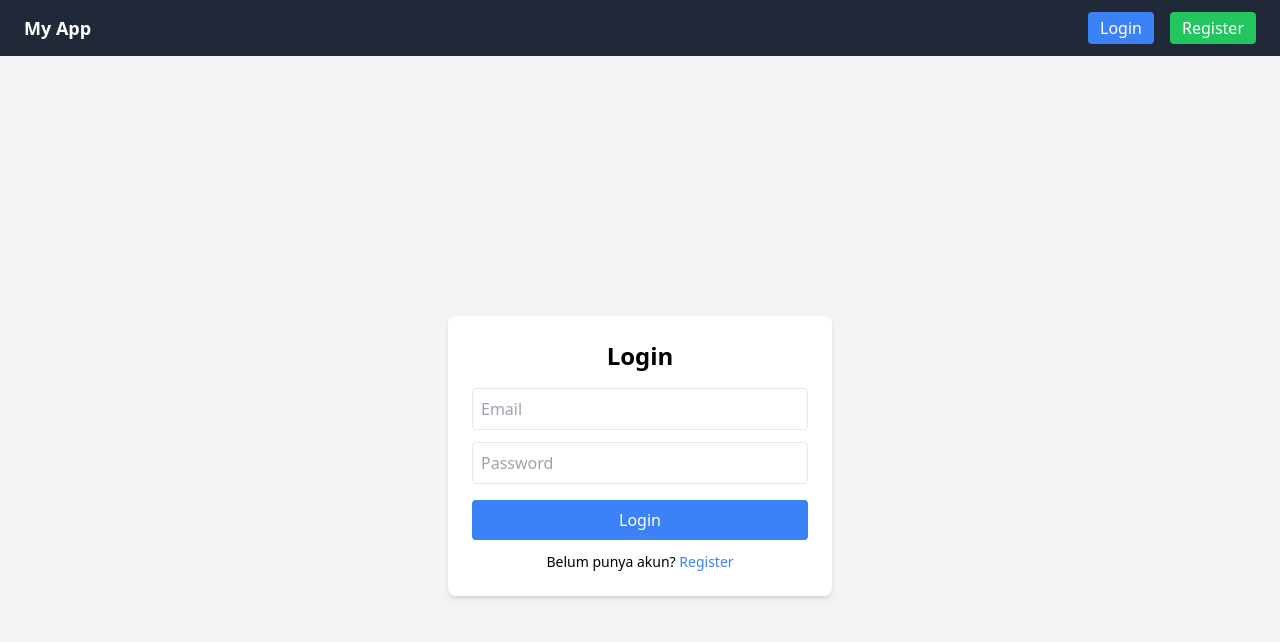
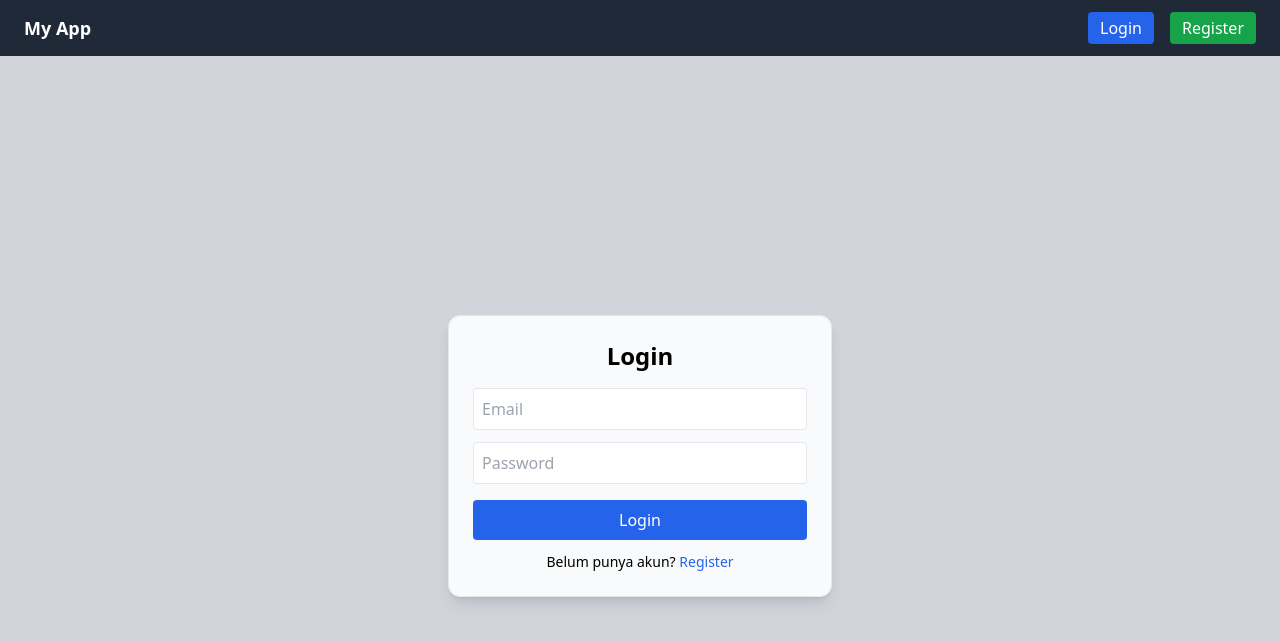
Before and after one commit to Aruwie/react-user-app, a React (Vite) app: page /login in a window 1280 px wide. Shown: the top 642 px of the page. Built offline with nearby package versions, Linux system fonts and the light colour scheme.

Commit message:
Improve accessibility and SEO based on Lighthouse audit

```diff
--- a/index.html
+++ b/index.html
@@ -2,9 +2,10 @@
 <html lang="en">
   <head>
     <meta charset="UTF-8" />
+    <meta name="description" content="User management app built with React for browsing users, viewing details, and authentication features." />
     <link rel="icon" type="image/svg+xml" href="/favicon.svg" />
     <meta name="viewport" content="width=device-width, initial-scale=1.0" />
-    <title>react-user-app</title>
+    <title>User Management App</title>
   </head>
   <body>
     <div id="root"></div>
--- a/package.json
+++ b/package.json
@@ -25,6 +25,7 @@
     "eslint-plugin-react-hooks": "^7.0.1",
     "eslint-plugin-react-refresh": "^0.5.2",
     "globals": "^17.4.0",
+    "husky": "^9.1.7",
     "postcss": "^8.5.9",
     "tailwindcss": "^3.4.19",
     "vite": "^8.0.4"
--- a/src/components/Navbar.jsx
+++ b/src/components/Navbar.jsx
@@ -22,14 +22,14 @@ function Navbar() {
           <>
             <Link
               to="/login"
-              className="bg-blue-500 hover:bg-blue-600 px-3 py-1 rounded"
+              className="bg-blue-600 hover:bg-blue-700 px-3 py-1 rounded"
             >
               Login
             </Link>
 
             <Link
               to="/register"
-              className="bg-green-500 hover:bg-green-600 px-3 py-1 rounded"
+              className="bg-green-600 hover:bg-green-700 px-3 py-1 rounded"
             >
               Register
             </Link>
--- a/src/pages/Home.jsx
+++ b/src/pages/Home.jsx
@@ -24,7 +24,7 @@ const Home = () => {
   }, [page]);
 
   return (
-    <div className="p-6 min-h-screen bg-gray-100">
+    <main className="p-6 min-h-screen bg-gray-300">
       <h1 className="text-2xl font-bold mb-6 text-center">
         User List
       </h1>
@@ -35,7 +35,7 @@ const Home = () => {
           <div
             key={user.id}
             onClick={() => navigate(`/users/${user.id}`)}
-            className="bg-white p-4 rounded-xl shadow hover:shadow-lg cursor-pointer text-center transition"
+            className="bg-gray-50 p-4 rounded-xl shadow hover:shadow-lg cursor-pointer text-center transition"
           >
             <img
               src={defaultAvatar}
@@ -47,7 +47,7 @@ const Home = () => {
               {user.first_name} {user.last_name}
             </p>
 
-            <p className="text-sm text-gray-500">
+            <p className="text-sm text-gray-600">
               {user.email}
             </p>
           </div>
@@ -70,12 +70,12 @@ const Home = () => {
         <button
           onClick={() => setPage(page + 1)}
           disabled={page === totalPages}
-          className="px-4 py-2 bg-blue-500 text-white rounded disabled:opacity-50"
+          className="px-4 py-2 bg-blue-600 text-white rounded disabled:opacity-50"
         >
           Next
         </button>
       </div>
-    </div>
+    </main>
   );
 };
 
--- a/src/pages/Login.jsx
+++ b/src/pages/Login.jsx
@@ -35,15 +35,15 @@ function Login() {
   }
 
   return (
-    <div className="flex justify-center items-center min-h-screen bg-gray-100 px-4">
+    <main className="flex justify-center items-center min-h-screen bg-gray-300 px-4">
       <form
         onSubmit={handleLogin}
-        className="bg-white p-6 rounded-lg shadow-md w-full max-w-sm"
+        className="bg-gray-50 p-6 rounded-xl shadow-lg border border-gray-200 w-full max-w-sm"
       >
         <h2 className="text-2xl font-bold mb-4 text-center">Login</h2>
 
         {error && (
-          <p className="text-red-500 text-sm mb-2">{error}</p>
+          <p className="text-red-600 text-sm mb-2">{error}</p>
         )}
 
         <input
@@ -62,18 +62,18 @@ function Login() {
           onChange={(e) => setPassword(e.target.value)}
         />
 
-        <button className="w-full bg-blue-500 hover:bg-blue-600 text-white p-2 rounded">
+        <button className="w-full bg-blue-600 hover:bg-blue-700 text-white p-2 rounded">
           Login
         </button>
 
         <p className="text-sm mt-3 text-center">
           Belum punya akun?{" "}
-          <Link to="/register" className="text-blue-500">
+          <Link to="/register" className="text-blue-600">
             Register
           </Link>
         </p>
       </form>
-    </div>
+    </main>
   )
 }
 
--- a/src/pages/Register.jsx
+++ b/src/pages/Register.jsx
@@ -26,17 +26,17 @@ function Register() {
   }
 
   return (
-    <div className="flex justify-center items-center min-h-screen bg-gray-100 px-4">
+    <main className="flex justify-center items-center min-h-screen bg-gray-300 px-4">
       <form
         onSubmit={handleRegister}
-        className="bg-white p-6 rounded-lg shadow-md w-full max-w-sm"
+        className="bg-gray-50 p-6 rounded-xl shadow-lg border border-gray-200 w-full max-w-sm"
       >
         <h2 className="text-2xl font-bold mb-4 text-center">
           Register
         </h2>
 
         {error && (
-          <p className="text-red-500 text-sm mb-2">{error}</p>
+          <p className="text-red-600 text-sm mb-2">{error}</p>
         )}
 
         <input
@@ -55,18 +55,18 @@ function Register() {
           onChange={(e) => setPassword(e.target.value)}
         />
 
-        <button className="w-full bg-green-500 hover:bg-green-600 text-white p-2 rounded">
+        <button className="w-full bg-green-600 hover:bg-green-700 text-white p-2 rounded">
           Register
         </button>
 
         <p className="text-sm mt-3 text-center">
           Sudah punya akun?{" "}
-          <Link to="/login" className="text-blue-500">
+          <Link to="/login" className="text-blue-600">
             Login
           </Link>
         </p>
       </form>
-    </div>
+    </main>
   )
 }
 
--- a/src/pages/UserDetail.jsx
+++ b/src/pages/UserDetail.jsx
@@ -30,8 +30,8 @@ const UserDetail = () => {
   }
 
   return (
-    <div className="min-h-screen bg-gray-100 flex items-center justify-center p-6">
-      <div className="bg-white rounded-2xl shadow-lg p-8 max-w-md w-full text-center">
+    <main className="min-h-screen bg-gray-300 flex items-center justify-center p-6">
+      <div className="bg-gray-50 rounded-2xl shadow-lg p-8 max-w-md w-full text-center">
 
         <img
           src={defaultAvatar}
@@ -43,16 +43,16 @@ const UserDetail = () => {
           {user.first_name} {user.last_name}
         </h2>
 
-        <p className="text-gray-500 mb-6">{user.email}</p>
+        <p className="text-gray-600 mb-6">{user.email}</p>
 
         <button
           onClick={() => navigate("/")}
-          className="bg-blue-500 hover:bg-blue-600 text-white px-4 py-2 rounded-lg transition"
+          className="bg-blue-600 hover:bg-blue-700 text-white px-4 py-2 rounded-lg transition"
         >
           Back to Home
         </button>
       </div>
-    </div>
+    </main>
   );
 };
 
```
Also changed, not shown: public/robot.txt (added), 1 other file (tests, documents, lock files or other folders).
